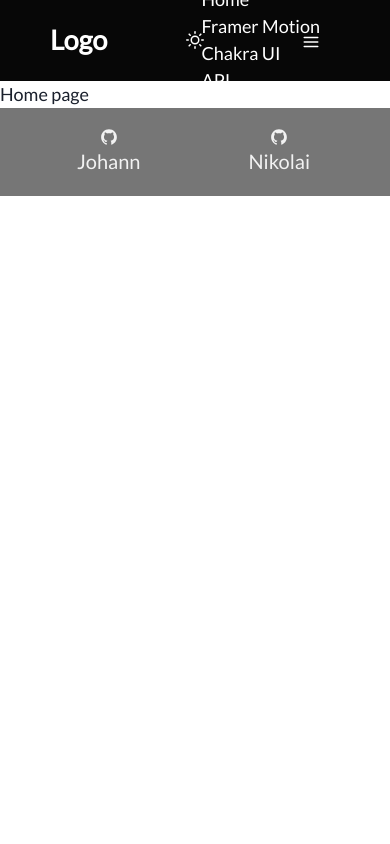
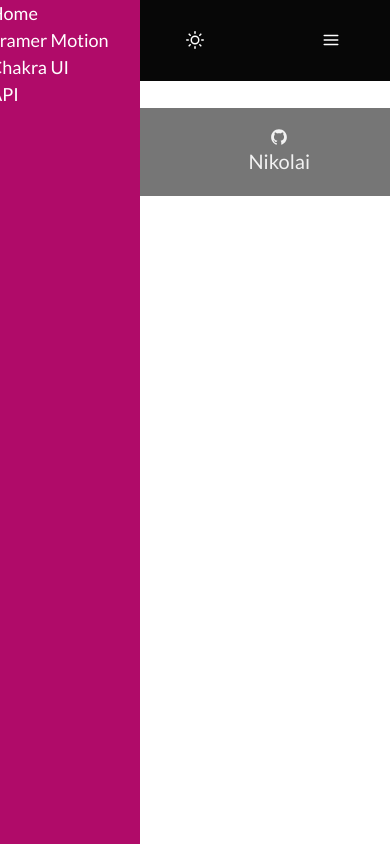
Before and after one commit to Nikothaboss/React-framework-practice-, a React (Create React App) app: page / in a window 390 px wide. Both pictures are taken after a click on the icon 310 px from the left and 42 px from the top of the page. Built offline with nearby package versions, Linux system fonts and the light colour scheme; a web font is replaced by a local one.

Commit message:
jobber med mobile menu

```diff
--- a/src/components/Header/Header.js
+++ b/src/components/Header/Header.js
@@ -56,73 +56,27 @@ const Header = () => {
 
 const MobileWidth = () => {
   const [showMenu, setShowMenu] = useState(false);
+
   return (
     <>
-      <AnimateSharedLayout>
-        <motion.div
-          layout
-          initial={{ x: 0 }}
-          animate={{ x: -20 }}
-          exit={{ x: 100 }}
-          transition={{ type: 'ease', duration: 0.25 }}
-        >
       <HamburgerIcon
-            layout
         className='menu-item'
         onClick={() => setShowMenu(!showMenu)}
       />
-        </motion.div>
       <AnimatePresence>
         {showMenu && (
-            <>
           <motion.div
-                layout
-                className='myAnimation'
-                initial={{ x: 0, position: 'absolute' }}
-                animate={{ x: -20, position: 'absolute' }}
-                exit={{ x: 100 }}
-                transition={{ type: 'ease', duration: 0.25 }}
+            className='mobile-menu'
+            initial={{ x: 0, height: '100vh' }}
+            animate={{ x: -200, height: '100vh' }}
+            exit={{ x: 200, height: '90vh' }}
           >
             <TabletPluss />
           </motion.div>
-            </>
         )}
       </AnimatePresence>
-      </AnimateSharedLayout>
     </>
   );
-  // const [showMenu, setShowMenu] = useState(false);
-  // if (!showMenu) {
-  //   return (
-  //     <motion.div animate={{ x: -100 }}>
-  //       <HamburgerIcon
-  //         className='menu-item'
-  //         onClick={() => setShowMenu(!showMenu)}
-  //       />
-  //     </motion.div>
-  //   );
-  // }
-  // return (
-  //   <>
-  //     <AnimateSharedLayout>
-  //       <motion.div initial={{ x: 0 }} animate={{ x: -20 }} exit={{ x: 0 }}>
-  //         <HamburgerIcon
-  //           className='menu-item'
-  //           onClick={() => setShowMenu(!showMenu)}
-  //         />
-  //       </motion.div>
-
-  //       <motion.div
-  //         className='myAnimation'
-  //         initial={{ x: 0, opacity: 0 }}
-  //         animate={{ x: -20, opacity: 1 }}
-  //         exit={{ x: 0, opacity: 0 }}
-  //       >
-  //         <h2>hello</h2>
-  //       </motion.div>
-  //     </AnimateSharedLayout>
-  //   </>
-  // );
 };
 
 const TabletPluss = () => {
--- a/src/components/Header/Header.styled.js
+++ b/src/components/Header/Header.styled.js
@@ -4,6 +4,7 @@ import { colors } from '../../app.styled';
 export const StyledHeader = styled.header`
   /* background: #b00b69; */
   padding: 20px 50px;
+  position: relative;
   .logo {
     font-size: 1.5rem;
     font-weight: 600;
@@ -33,5 +34,12 @@ export const StyledHeader = styled.header`
         color: var(--clr-1);
       }
     }
+    .mobile-menu {
+      position: absolute;
+      top: 0;
+      background: #b00b69;
+      /* height: 100vh; */
+      width: 10rem;
+    }
   }
 `;
```
Lines whose indentation alone changed are shown as unchanged.
